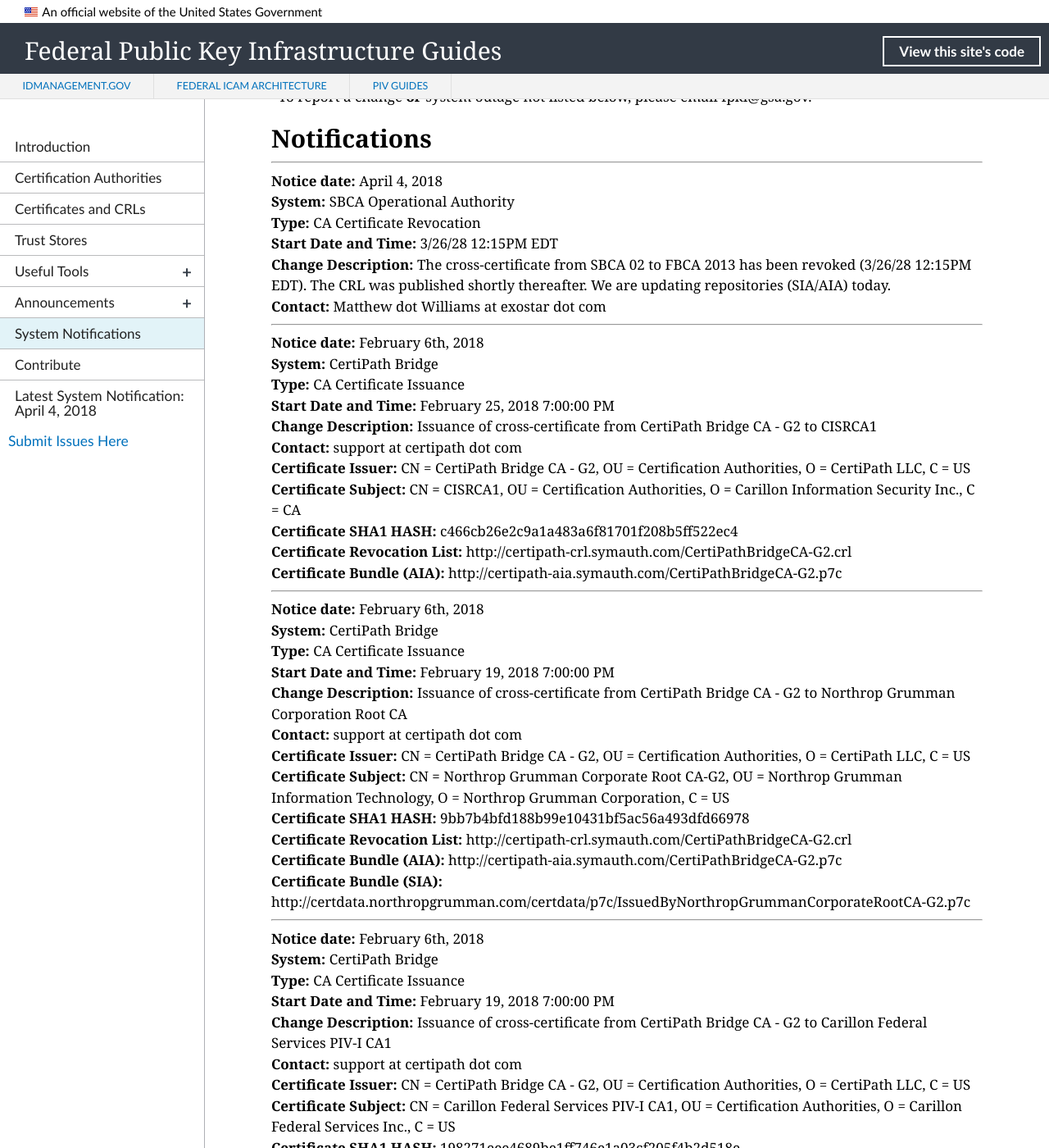
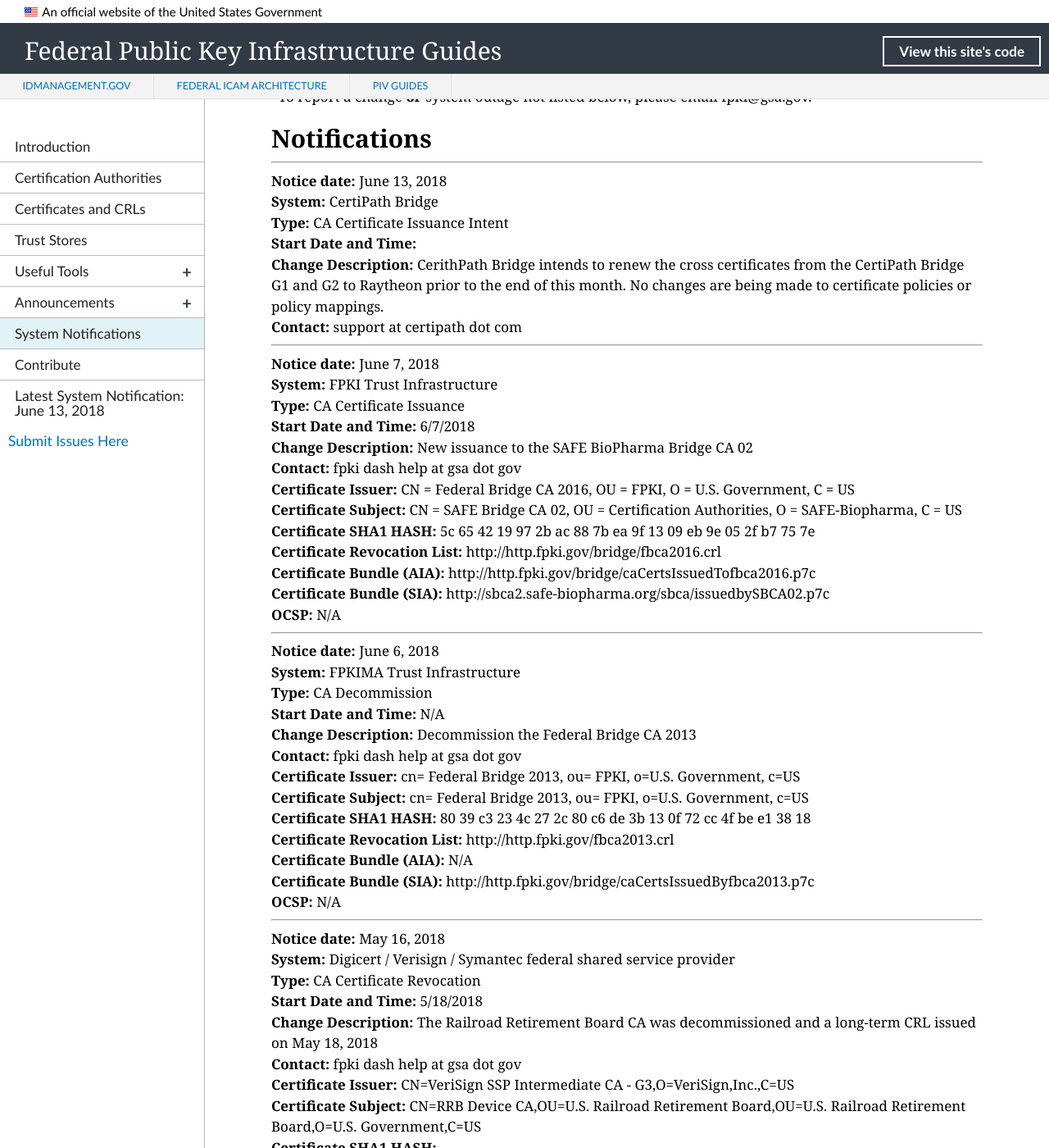
Before and after one commit to GSA/fpki-guides, a Jekyll site: the page built from pages/fpki_notifications.md, in a window 1280 px wide and 1400 px high, scrolled down 688 px. Shown: the whole window at 82% size. Built offline with Jekyll 4.4.1, drawn with Linux system fonts in a browser that asks for light colours; nearby versions of some CDN libraries; library files that are not in the unit come from our copies; some of the changed text lies outside the part shown.

Commit message:
Update with latest notifications
fixes #217 #226 #234 #236 #245

```diff
--- a/_data/notifications.yml
+++ b/_data/notifications.yml
@@ -314,6 +314,68 @@
   change_description: The cross-certificate from SBCA 02 to FBCA 2013 has been revoked (3/26/28 12:15PM EDT). The CRL was published shortly thereafter. We are updating repositories (SIA/AIA) today.
   contact: Matthew dot Williams at exostar dot com
 
+- notice_date: April 25, 2018
+  change_type: CA Certificate Issuance
+  start_datetime: April 23, 2018
+  end_datetime: December 15, 2019
+  system: FPKI Trust Infrastructure
+  change_description: Issuance of cross-certificate from Federal Bridge 2016 to US Patent and Trademark CA due to PTO Re-Key
+  contact: FPKI at GSA.gov
+  ca_certificate_hash: 07 04 ea 96 33 a4 5a 9a 39 12 3b ac 28 be 01 07 8c 6b fd 3a
+  ca_certificate_issuer: CN = Federal Bridge CA 2016 OU = FPKI O = U.S. Government C = US
+  ca_certificate_subject: CN = USPTO_INTR_CA1 CN = AIA CN = Public Key Services CN = Services CN = Configuration DC = uspto DC = gov
+  cdp_uri: http://http.fpki.gov/bridge/fbca2016.crl
+  aia_uri: http://http.fpki.gov/bridge/caCertsIssuedTofbca2016.p7c
+  sia_uri: http://ipki.uspto.gov/IPKI/Certs/IPKICACerts.p7c
+  ocsp_uri: N/A
+
+- notice_date: May 16, 2018
+  change_type: CA Certificate Revocation
+  start_datetime: 5/18/2018
+  end_datetime:
+  system: Digicert / Verisign / Symantec federal shared service provider
+  change_description: The Railroad Retirement Board CA was decommissioned and a long-term CRL issued on May 18, 2018
+  contact: fpki dash help at gsa dot gov
+  ca_certificate_hash:
+  ca_certificate_issuer: CN=VeriSign SSP Intermediate CA - G3,O=VeriSign,Inc.,C=US
+  ca_certificate_subject: CN=RRB Device CA,OU=U.S. Railroad Retirement Board,OU=U.S. Railroad Retirement Board,O=U.S. Government,C=US
+
+- notice_date: June 6, 2018
+  change_type: CA Decommission
+  start_datetime: N/A
+  end_datetime: N/A
+  system: FPKIMA Trust Infrastructure
+  change_description: Decommission the Federal Bridge CA 2013
+  contact: fpki dash help at gsa dot gov
+  ca_certificate_hash: 80 39 c3 23 4c 27 2c 80 c6 de 3b 13 0f 72 cc 4f be e1 38 18
+  ca_certificate_issuer: cn= Federal Bridge 2013, ou= FPKI, o=U.S. Government, c=US
+  ca_certificate_subject: cn= Federal Bridge 2013, ou= FPKI, o=U.S. Government, c=US
+  cdp_uri: http://http.fpki.gov/fbca2013.crl
+  aia_uri: N/A
+  sia_uri: http://http.fpki.gov/bridge/caCertsIssuedByfbca2013.p7c
+  ocsp_uri: N/A
+
+- notice_date: June 7, 2018
+  change_type: CA Certificate Issuance
+  start_datetime: 6/7/2018
+  end_datetime: 6/7/2021
+  system: FPKI Trust Infrastructure
+  change_description: New issuance to the SAFE BioPharma Bridge CA 02
+  contact: fpki dash help at gsa dot gov
+  ca_certificate_hash: 5c 65 42 19 97 2b ac 88 7b ea 9f 13 09 eb 9e 05 2f b7 75 7e
+  ca_certificate_issuer: CN = Federal Bridge CA 2016, OU = FPKI, O = U.S. Government, C = US
+  ca_certificate_subject: CN = SAFE Bridge CA 02, OU = Certification Authorities, O = SAFE-Biopharma, C = US
+  cdp_uri: http://http.fpki.gov/bridge/fbca2016.crl
+  aia_uri: http://http.fpki.gov/bridge/caCertsIssuedTofbca2016.p7c
+  sia_uri: http://sbca2.safe-biopharma.org/sbca/issuedbySBCA02.p7c
+  ocsp_uri: N/A
+
+- notice_date: June 13, 2018
+  change_type: CA Certificate Issuance Intent
+  system: CertiPath Bridge
+  change_description: CerithPath Bridge intends to renew the cross certificates from the CertiPath Bridge G1 and G2 to Raytheon prior to the end of this month. No changes are being made to certificate policies or policy mappings.
+  contact: support at certipath dot com
+
 #- notice_date:
 #  change_type: CA Certificate Issuance
 #  start_datetime:
```
